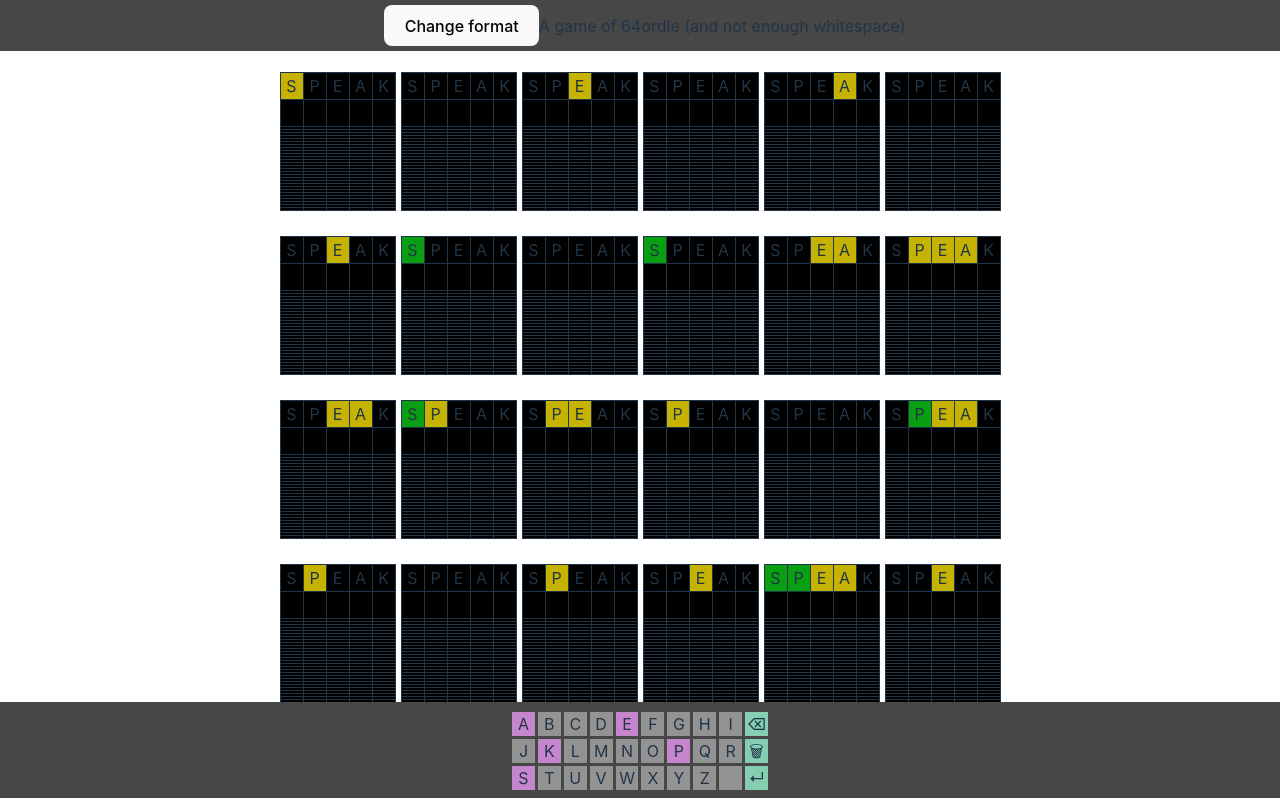
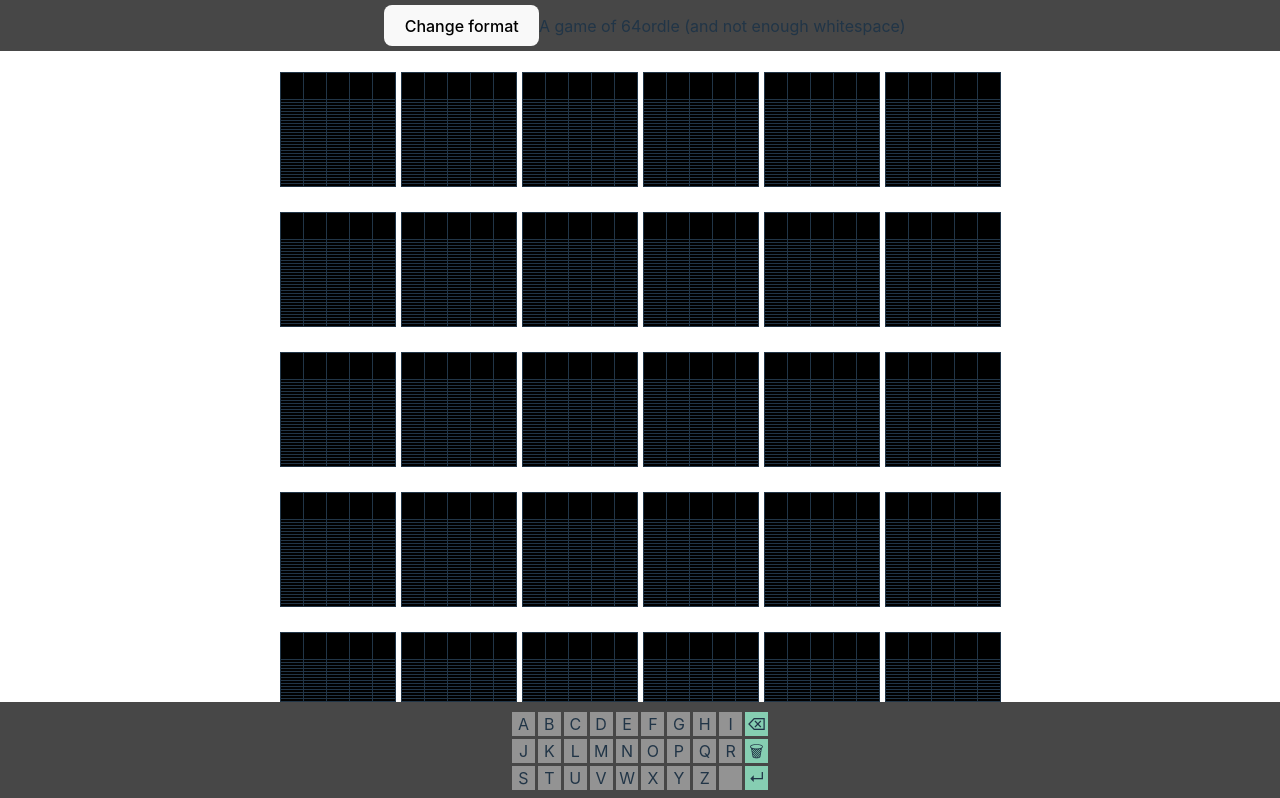
Before and after one commit to NotUnlikeTheWaves/hordle, a React (Vite) app: page / in a window 1280 px wide. Shown: the top 798 px of the page. Built offline with nearby package versions, Linux system fonts and the light colour scheme.

Commit message:
Remove history, clear with delete key

```diff
--- a/src/App.tsx
+++ b/src/App.tsx
@@ -83,6 +83,7 @@ function handleKeyInput(key: string, gameState: GameState, setGameState: React.D
       setGameState({...gameState, currentWord: newCurrentWord})
       break;
     }
+    case "DELETE":
     case "CLEAR": {
       setGameState({...gameState, currentWord: ""})
       break;
@@ -99,7 +100,7 @@ function handleKeyInput(key: string, gameState: GameState, setGameState: React.D
 
 
 function App() {
-  const [gameState, setGameState] = useState<GameState>({currentWord: "", history: ["SPEAK"]})
+  const [gameState, setGameState] = useState<GameState>({currentWord: "", history: []})
   const [format, setFormat] = useState<GameFormat>(GameFormat.Tall);
 
   function handleKeyboardInput(event: KeyboardEvent) {
```
